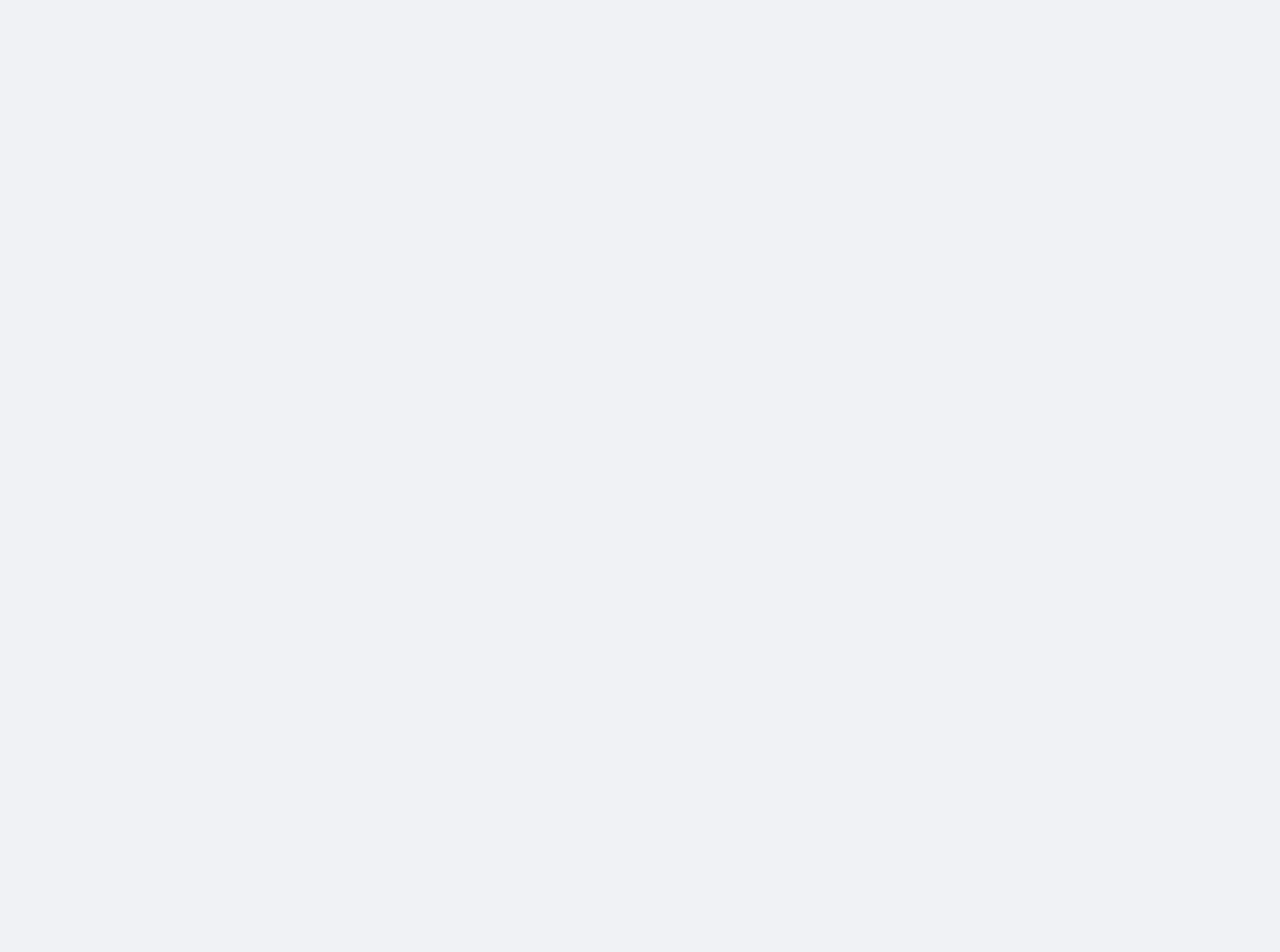
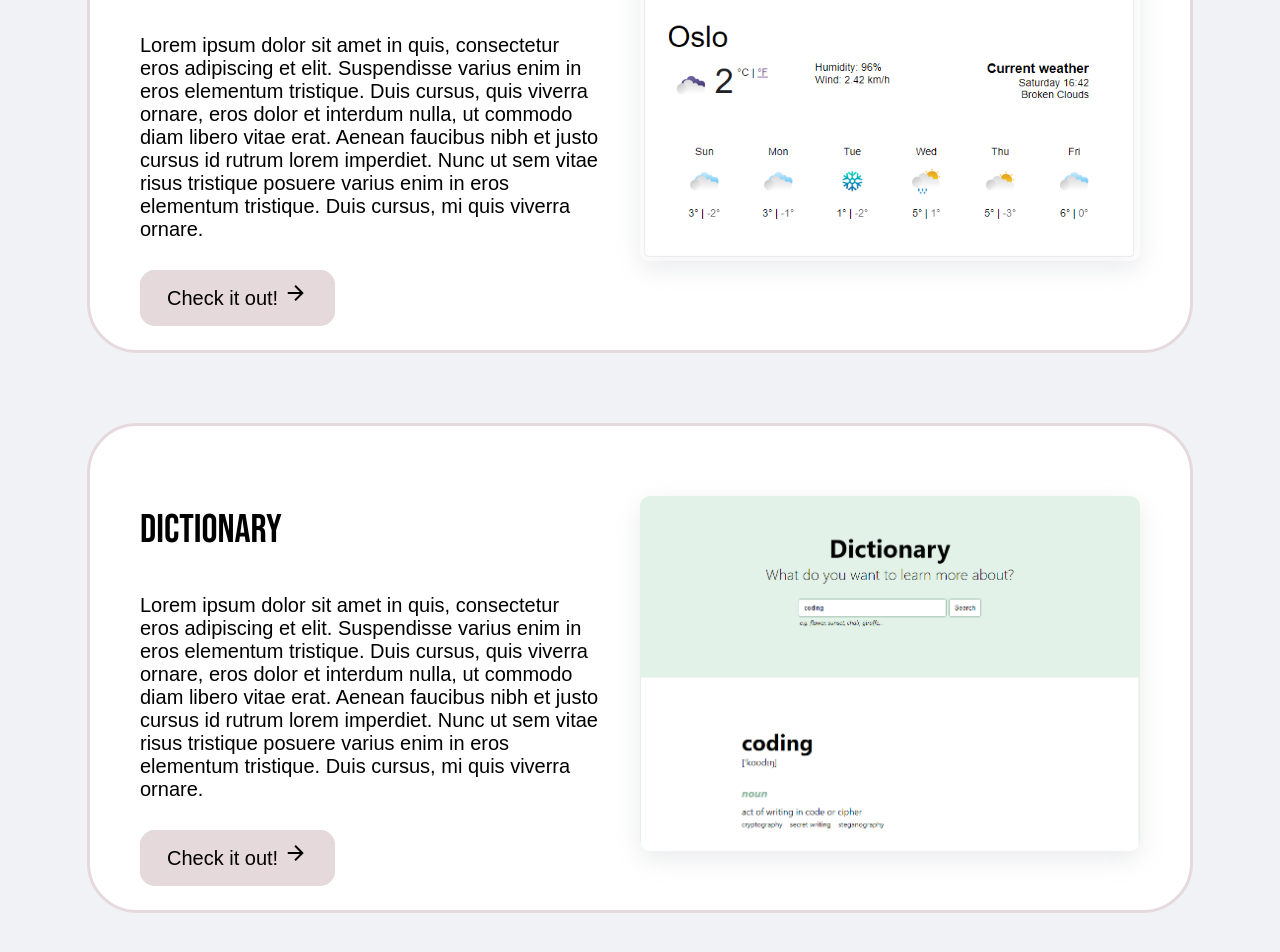
Before and after one commit to lindijor/portfolio, a React (Create React App) app: page / in a window 1280 px wide. Shown: the part 1570-2522 px from the top of the page. Before the commit the page ends 1491 px from the top, so only its background shows below. Built offline with nearby package versions, Linux system fonts and the light colour scheme.

Commit message:
Created work-section

```diff
--- a/src/App.css
+++ b/src/App.css
@@ -2,3 +2,37 @@ body {
   font-family: "Bebas Neue", sans-serif;
   background-color: #f0f2f5;
 }
+
+.btn,
+.secondary-btn {
+  color: black;
+  text-decoration: none;
+  padding: 15px 25px;
+  margin: 20px;
+  border-radius: 15px;
+  font-size: 20px;
+  font-family: sans-serif;
+  transition: all 150ms ease-in-out;
+}
+
+.btn {
+  background: #e5d9db;
+  border: 2px #e5d9db solid;
+}
+
+.secondary-btn {
+  background: white;
+  border: 2px #e5d9db solid;
+}
+
+.btn:hover {
+  background: white;
+  cursor: pointer;
+}
+
+.secondary-btn:hover {
+  background: #e5d9db;
+  color: black;
+  cursor: pointer;
+  border: 2px #e5d9db solid;
+}
--- a/src/Header.css
+++ b/src/Header.css
@@ -11,37 +11,3 @@
 .header-btns {
   text-align: center;
 }
-
-.btn,
-.secondary-btn {
-  color: black;
-  text-decoration: none;
-  padding: 15px 25px;
-  margin: 20px;
-  border-radius: 15px;
-  font-size: 20px;
-  font-family: sans-serif;
-  transition: all 150ms ease-in-out;
-}
-
-.btn {
-  background: #e5d9db;
-  border: 2px #e5d9db solid;
-}
-
-.secondary-btn {
-  background: white;
-  border: 2px #e5d9db solid;
-}
-
-.btn:hover {
-  background: white;
-  cursor: pointer;
-}
-
-.secondary-btn:hover {
-  background: black;
-  color: white;
-  cursor: pointer;
-  border: 2px black solid;
-}
--- a/src/Work.css
+++ b/src/Work.css
@@ -7,3 +7,39 @@
   font-size: 50px;
   font-weight: 300;
 }
+
+.work-section {
+  display: grid;
+  grid-template-columns: 2fr 2fr;
+  width: 1000px;
+  background-color: white;
+  margin: 0 auto;
+  margin-bottom: 70px;
+  padding: 40px 50px;
+  border-radius: 50px;
+  border: 3px #e5d9db solid;
+}
+
+.work-section h3 {
+  font-size: 40px;
+  font-weight: lighter;
+}
+
+.work-section p {
+  font-family: sans-serif;
+  font-size: 20px;
+  margin-bottom: 40px;
+  margin-right: 40px;
+}
+
+img {
+  max-width: 100%;
+  height: auto;
+  box-shadow: rgba(149, 157, 165, 0.2) 0px 8px 24px;
+  border-radius: 10px;
+  margin-top: 30px;
+}
+
+.work-section .btn {
+  margin: 0;
+}
--- a/src/Work.js
+++ b/src/Work.js
@@ -1,10 +1,64 @@
 import React from "react";
 import "./Work.css";
+import dictionary from "./dictionary.png";
+import weather from "./weather-app.png";
 
 export default function Work() {
   return (
     <div className="work">
-      <h2>My work</h2>
+      <h2>Some of my work</h2>
+      <div className="work-section">
+        <div>
+          <h3>Weather app</h3>
+          <p>
+            Lorem ipsum dolor sit amet in quis, consectetur eros adipiscing et
+            elit. Suspendisse varius enim in eros elementum tristique. Duis
+            cursus, quis viverra ornare, eros dolor et interdum nulla, ut
+            commodo diam libero vitae erat. Aenean faucibus nibh et justo cursus
+            id rutrum lorem imperdiet. Nunc ut sem vitae risus tristique posuere
+            varius enim in eros elementum tristique. Duis cursus, mi quis
+            viverra ornare.
+          </p>
+          <a
+            href="https://your-daily-weather-app.netlify.app/"
+            className="btn"
+            target="_blank"
+            rel="noreferrer"
+          >
+            Check it out!{" "}
+            <span class="material-symbols-outlined">arrow_forward</span>
+          </a>
+        </div>
+        <div className="image">
+          <img src={weather} alt="weather app" />
+        </div>
+      </div>
+      <div className="work-section">
+        <div>
+          <h3>Dictionary</h3>
+          <p>
+            Lorem ipsum dolor sit amet in quis, consectetur eros adipiscing et
+            elit. Suspendisse varius enim in eros elementum tristique. Duis
+            cursus, quis viverra ornare, eros dolor et interdum nulla, ut
+            commodo diam libero vitae erat. Aenean faucibus nibh et justo cursus
+            id rutrum lorem imperdiet. Nunc ut sem vitae risus tristique posuere
+            varius enim in eros elementum tristique. Duis cursus, mi quis
+            viverra ornare.
+          </p>
+          <a
+            href="https://everyday-dictionary.netlify.app/"
+            target="_blank"
+            rel="noreferrer"
+            className="btn"
+          >
+            Check it out!{" "}
+            <span class="material-symbols-outlined">arrow_forward</span>
+          </a>
+        </div>
+        <div className="image">
+          <img src={dictionary} alt="dictionary" />
+        </div>
+      </div>
     </div>
   );
 }
```
Also changed, not shown: src/dictionary.png (added), src/weather-app.png (added).
